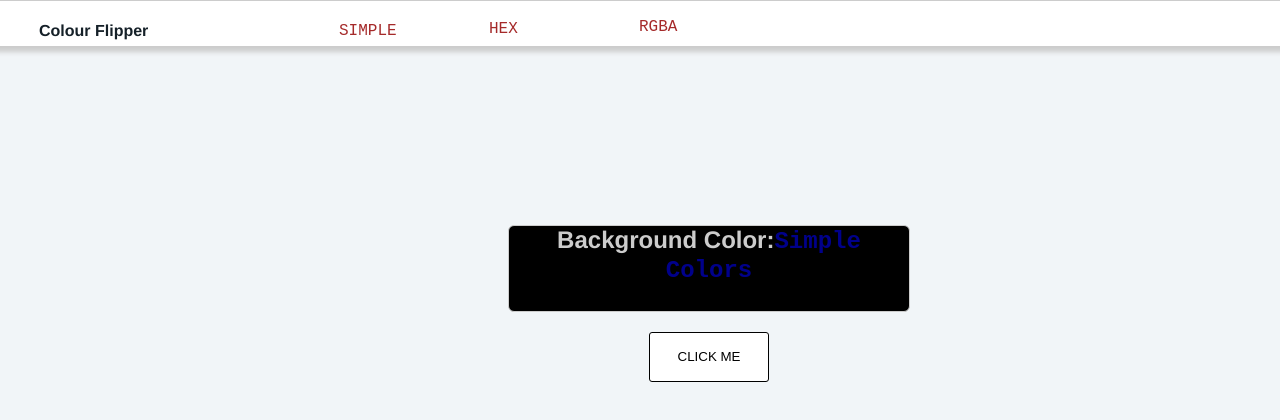
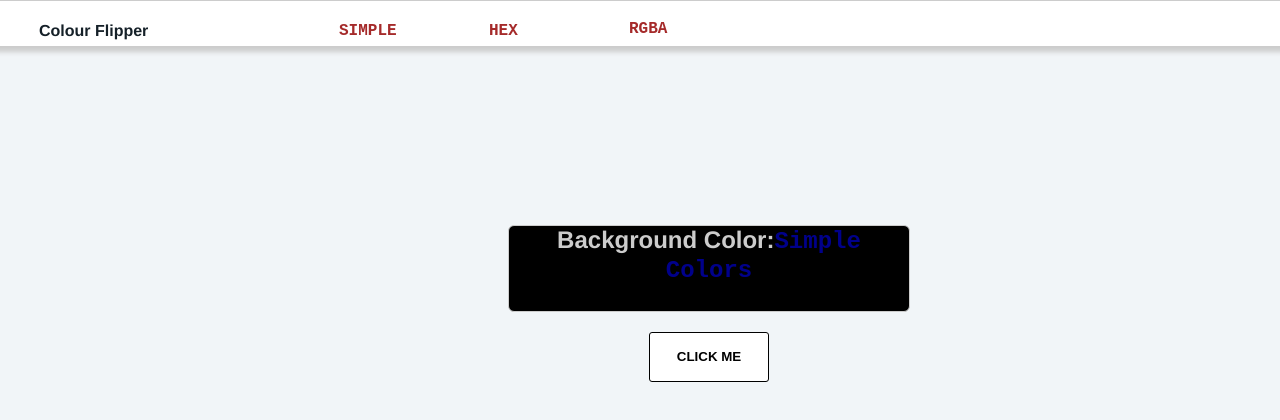
Before and after one commit to PhilipNzube/ColorFlipperRepo, a plain HTML site: page index.html in a window 1280 px wide. Drawn offline with Linux system fonts and the light colour scheme.

Commit message:
Add files via upload

```diff
--- a/css/Styles.css
+++ b/css/Styles.css
@@ -11,13 +11,14 @@ body{
 	color:#152028;
 	position:relative;
 	left:50px;
+	font-weight:bold;
 }
 #Links{
 	position:relative;
 	bottom:40px;
 	left:350px;
 	font-family:OCR A Std, monospace;
-
+    font-weight:bold;
 
 }
 a{
@@ -29,12 +30,12 @@ a{
 #Link2{
 position:relative;
 	left:150px;
-	bottom:20px;
+	bottom:18px;
 }
 #Link3{
 	position:relative;
-	left:300px;
-	bottom:40px;
+	left:290px;
+	bottom:38px;
 }
 #Con{
 position:relative;
@@ -78,6 +79,7 @@ border:1px solid #000;
 height:50px;
 width:120px;
 background:#fff;
+font-weight:bold;
 }
 #ClMe:hover{
 background:darkblue;
```
